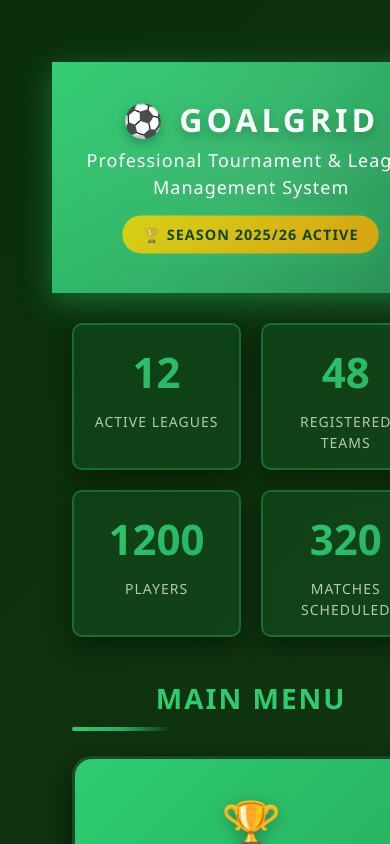
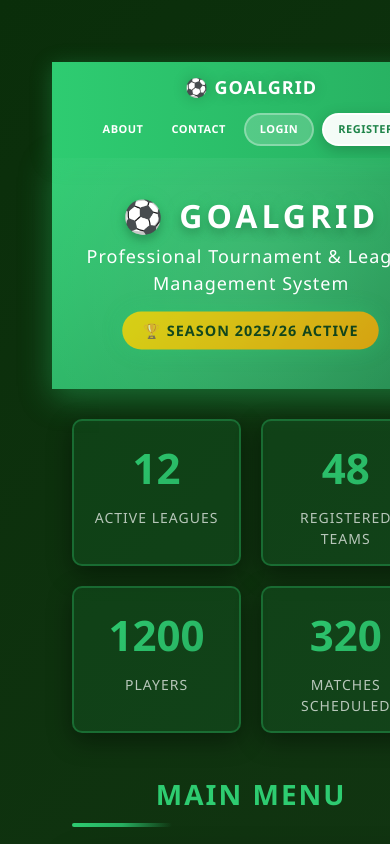
Before and after one commit to lisazumana03/fa-soccer-tournament-app-frontend, a React (Vite) app: page / in a window 390 px wide. Shown: the top 844 px of the page. Built offline with nearby package versions, Linux system fonts and the light colour scheme.

Commit message:
file incoming

```diff
--- a/src/App.jsx
+++ b/src/App.jsx
@@ -2,6 +2,8 @@ import { BrowserRouter, Route, Routes } from "react-router-dom";
 import './App.css';
 import Home from './components/common/Home.jsx';
 import CurrenciesPage from "./components/misc/CurrenciesPage.jsx";
+import About from './components/common/About.jsx';
+import Contact from './components/common/Contact.jsx';
 
 // Imports for authentication features
 import LoginPage from "./components/authentication/LoginPage.jsx";
@@ -30,6 +32,8 @@ function App() {
       <main>
         <Routes>
           <Route path="/" element={<Home />} />
+          <Route path="/about" element={<About />} />
+          <Route path="/contact" element={<Contact />} />
 
           // Authentication routes
           <Route path="/login" element={<LoginPage />} />
--- /dev/null
+++ b/src/components/common/About.jsx
@@ -0,0 +1,19 @@
+export default function About() {
+    return (
+        <div className="about-page">
+            <h1>About GoalGrid</h1>
+            <p>GoalGrid is a comprehensive soccer tournament management application designed to streamline the organization and administration of soccer tournaments. Whether you're a league organizer, team manager, or player, GoalGrid provides the tools you need to manage your soccer events efficiently.</p>
+            <h2>Key Features</h2>
+            <ul>
+                <li><strong>Team Management:</strong> Create and manage teams, assign players, and track team performance throughout the tournament.</li>
+                <li><strong>Match Scheduling:</strong> Schedule matches, manage venues, and keep track of match results and statistics.</li>
+                <li><strong>Player Profiles:</strong> Create detailed player profiles, including stats, performance history, and contact information.</li>
+                <li><strong>Association Management:</strong> Manage football associations, including member teams, tournaments, and events.</li>
+                <li><strong>Stadium Management:</strong> Manage stadiums and venues, including scheduling and availability.</li>
+                <li><strong>Authentication:</strong> Secure login and registration for users, with role-based access control for different user types.</li>
+            </ul>
+            <h2>Our Mission</h2>
+            <p>Our mission is to provide a user-friendly and efficient platform for managing soccer tournaments, helping organizers save time and resources while enhancing the experience for teams and players. We are committed to continuous improvement and welcome feedback from our users to make GoalGrid the best it can be.</p>
+        </div>
+    )
+}
--- /dev/null
+++ b/src/components/common/Contact.jsx
@@ -0,0 +1,13 @@
+export default function Contact() {
+    return (
+        <div className="contact-page">
+            <h1>Contact Us</h1>
+            <p>If you have any questions, feedback, or need assistance, please feel free to reach out to us. We are here to help!</p>
+            <ul>
+                <li>Email: zumanalisa@gmail.com</li>
+                <li>Phone: +27 62 840 5103 </li>
+                </ul>
+            <p>We look forward to hearing from you and will respond as soon as possible.</p>
+        </div>
+    )
+}
--- /dev/null
+++ b/src/components/common/Header.css
@@ -0,0 +1,147 @@
+/* Header Styles */
+
+.app-header {
+    background: linear-gradient(90deg, #2ecc71 0%, #27ae60 100%);
+    padding: 0;
+    box-shadow: 0 4px 20px rgba(46, 204, 113, 0.3);
+    position: sticky;
+    top: 0;
+    z-index: 1000;
+}
+
+.header-container {
+    max-width: 1400px;
+    margin: 0 auto;
+    padding: 16px 20px;
+    display: flex;
+    justify-content: space-between;
+    align-items: center;
+}
+
+.header-brand {
+    flex: 1;
+}
+
+.brand-logo {
+    font-size: 24px;
+    font-weight: 900;
+    text-transform: uppercase;
+    letter-spacing: 2px;
+    color: #fff;
+    text-decoration: none;
+    transition: all 0.3s;
+    display: inline-block;
+    text-shadow: 0 0 15px rgba(0, 0, 0, 0.2);
+}
+
+.brand-logo:hover {
+    transform: scale(1.05);
+    text-shadow: 0 0 20px rgba(255, 255, 255, 0.4);
+}
+
+.header-nav {
+    display: flex;
+    align-items: center;
+    gap: 20px;
+}
+
+.nav-link {
+    color: #fff;
+    text-decoration: none;
+    font-size: 14px;
+    font-weight: 600;
+    text-transform: uppercase;
+    letter-spacing: 0.5px;
+    padding: 10px 15px;
+    border-radius: 8px;
+    transition: all 0.3s;
+    cursor: pointer;
+}
+
+.nav-link:not(.auth-link):hover {
+    background: rgba(255, 255, 255, 0.2);
+    transform: translateY(-2px);
+}
+
+.auth-link {
+    padding: 10px 18px;
+    border-radius: 20px;
+    font-weight: 700;
+    transition: all 0.3s;
+}
+
+.login-link {
+    background: rgba(255, 255, 255, 0.2);
+    border: 2px solid rgba(255, 255, 255, 0.3);
+}
+
+.login-link:hover {
+    background: rgba(255, 255, 255, 0.3);
+    border-color: rgba(255, 255, 255, 0.5);
+    transform: translateY(-2px);
+}
+
+.register-link {
+    background: rgba(255, 255, 255, 0.95);
+    color: #1e8449;
+    border: 2px solid rgba(255, 255, 255, 0.95);
+    box-shadow: 0 4px 15px rgba(0, 0, 0, 0.2);
+}
+
+.register-link:hover {
+    background: #fff;
+    color: #1e8449;
+    transform: translateY(-2px);
+    box-shadow: 0 6px 20px rgba(0, 0, 0, 0.3);
+}
+
+/* Responsive */
+@media (max-width: 768px) {
+    .header-container {
+        flex-direction: column;
+        gap: 12px;
+    }
+
+    .header-nav {
+        flex-wrap: wrap;
+        justify-content: center;
+        gap: 10px;
+    }
+
+    .nav-link {
+        font-size: 12px;
+        padding: 8px 12px;
+    }
+
+    .auth-link {
+        padding: 8px 16px;
+    }
+
+    .brand-logo {
+        font-size: 20px;
+    }
+}
+
+@media (max-width: 600px) {
+    .header-container {
+        padding: 12px 15px;
+    }
+
+    .header-nav {
+        gap: 8px;
+    }
+
+    .nav-link {
+        font-size: 11px;
+        padding: 6px 10px;
+    }
+
+    .auth-link {
+        padding: 6px 14px;
+    }
+
+    .brand-logo {
+        font-size: 18px;
+        letter-spacing: 1px;
+    }
+}
--- /dev/null
+++ b/src/components/common/Header.jsx
@@ -0,0 +1,22 @@
+import { Link } from 'react-router-dom';
+import './Header.css';
+
+export default function Header() {
+    return (
+        <header className="app-header">
+            <div className="header-container">
+                <div className="header-brand">
+                    <Link to="/" className="brand-logo">
+                        ⚽ GoalGrid
+                    </Link>
+                </div>
+                <nav className="header-nav">
+                    <Link to="/about" className="nav-link">About</Link>
+                    <Link to="/contact" className="nav-link">Contact</Link>
+                    <Link to="/login" className="nav-link auth-link login-link">Login</Link>
+                    <Link to="/register" className="nav-link auth-link register-link">Register</Link>
+                </nav>
+            </div>
+        </header>
+    );
+}
--- a/src/components/common/Home.jsx
+++ b/src/components/common/Home.jsx
@@ -1,4 +1,5 @@
 import { useEffect, useState } from 'react';
+import Header from './Header.jsx';
 import './Home.css';
 
 const statsData = [
@@ -113,6 +114,7 @@ const Home = () => {
 
 	return (
 		<div className="home-page">
+			<Header />
 			{/* Hero Section */}
 			<section className="hero">
 				<div className="hero-content">
```
